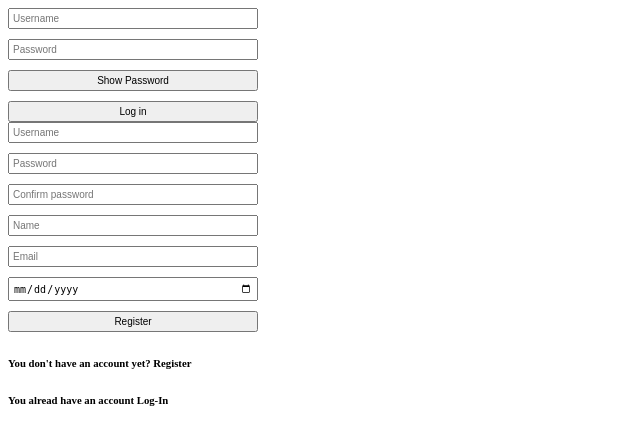
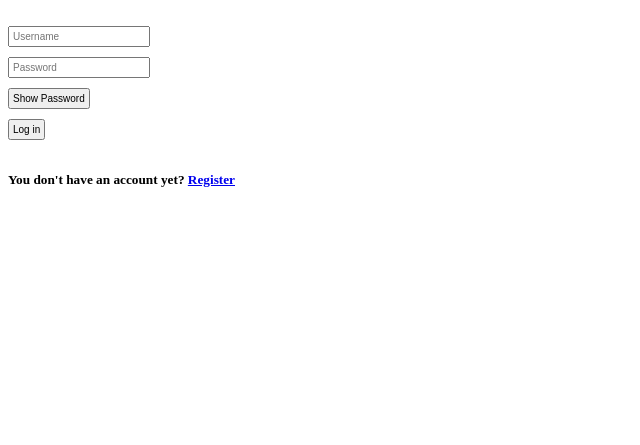
Before and after one commit to CyberAlys/PAP, a PHP site: page /loginuser.html in a window 1280 px wide. Shown: the top 445 px of the page, without its empty margins (0-640 px from the left). Run offline with PHP 8.4, Linux system fonts and the light colour scheme.

Commit message:
fds não fiz nada

```diff
--- a/loginuser.html
+++ b/loginuser.html
@@ -10,39 +10,56 @@
         <style>
             form {
 
-            display: flex;
+                display: block;
                 flex-direction: column;
                 gap: 10px;
-            max-width: 250px; /* Optional: Limit form width */
+                max-width: 400px;
+
             }
 
             input, textarea, button {
                 padding: 3px;
                 font-size: 10px;
+                margin-bottom: 10px;
             }
        </style>
-
+<!--    <link href="css/Modal.css" rel="stylesheet">-->
 </head>
 <body>
-    <form id="login" action="login.php?type=login" method="post">
-        <input type="text" id="user" name="user" placeholder="Username" required>
-        <input type="password" id="password" name="password" placeholder="Password" required>
-        <input type="button" value="Show Password" id="showpass" onclick="showPassword()">
-        <input type="submit" value="Log in">
+    <form id="login" action="login.php?type=login" method="post"> <br>
+        <input type="text" id="log-user" name="user" placeholder="Username" required> <br>
+        <input type="password" id="log-password" name="password" placeholder="Password" required> <br>
+        <input type="button" value="Show Password" id="showpasslog" onclick="showPasswordlogin()"> <br>
+        <input type="submit" value="Log in"> <br>
     </form>
 
-    <form id="register" action="login.php?type=register" method="post">
-        <input type="text" placeholder="Username" required>
-        <input type="password" placeholder="Password" required>
-        <input type="password" placeholder="Confirm password" required>
-        <input type="text" placeholder="Name" required>
-        <input type="text" placeholder="Email" required>
-        <input type="date" placeholder="Birthday" required>
+    <form id="register" onsubmit="return RegisterPHP()" method="post"  style="display: none">
+        <input type="text" placeholder="Username" id="Reg-Username" required> <br>
+        <input type="password" placeholder="Password" id="Reg-Password" required> <br>
+        <input type="password" placeholder="Confirm password" id="Reg-confPass" required> <br>
+        <input type="text" placeholder="Name" id="Reg-Name" required> <br>
+        <input type="email" placeholder="Email" id="Reg-Email" required> <br>
+        <input type="date" placeholder="Birthday" id="Reg-Birth" required>  <br>
+        <input type="button" value="Show Password" id="showpassreg" onclick="showPasswordreg()"> <br>
+<!--        <input type="checkbox" id="terms"> <label> You must agree with the terms and conditions</label> <br>-->
 
-        <input type="submit" value="Register">
+        <input type="submit" value="Register" id="Reg-SubBtt">
     </form>
-    <h6>You don't have an account yet? <a id="RegisterText" onclick="">Register</a></h6>
-    <h6>You alread have an account <a id="LoginText" onclick="">Log-In</a></h6>
+    <h5 style="display: block"  id="switchtoregister">You don't have an account yet? <a id="RegisterText" href="javascript:showregiser()">Register</a> </h5>
+    <h5 style="display: none" id="switchtologin">You already have an account? <a id="LoginText" href="javascript:showlogin()" >Log-In</a> </h5>
+
+<!--    <div class="Modal" id="Modal">-->
+<!--        <div class="Modal-Header">-->
+<!--            <div class="Tittle">-->
+<!--                Terms And Conditions-->
+<!--            </div>-->
+<!--            <button class="Close Button">&times;</button>-->
+<!--        </div>-->
+<!--        <div class="Modal-Body">-->
+<!--            By accepting the terms and conditions you agree to sell your soul under the nearest bridge; To run around naked in a full moon night at least once every year and to smash that like and subscribe-->
+<!--        </div>-->
+<!--    </div>-->
+<!--    <div id="Overlay"></div>-->
 
 </body>
 </html>
--- a/pap.sql
+++ b/pap.sql
@@ -48,7 +48,7 @@ CREATE TABLE `comment` (
   `commentid` int(11) NOT NULL,
   `userid` int(11) NOT NULL,
   `responseid` int(11) NOT NULL,
-   'responsetype' varchar(1) NOT NULL,
+  'responsetype' varchar(1) NOT NULL,
   `commenttext` varchar(300) NOT NULL
 ) ENGINE=InnoDB DEFAULT CHARSET=utf8mb4 COLLATE=utf8mb4_general_ci;
 
```
Also changed, not shown: Loginusers.js (+46 -5 lines), login.php (+9 -0 lines). Lines whose indentation alone changed are shown as unchanged.
